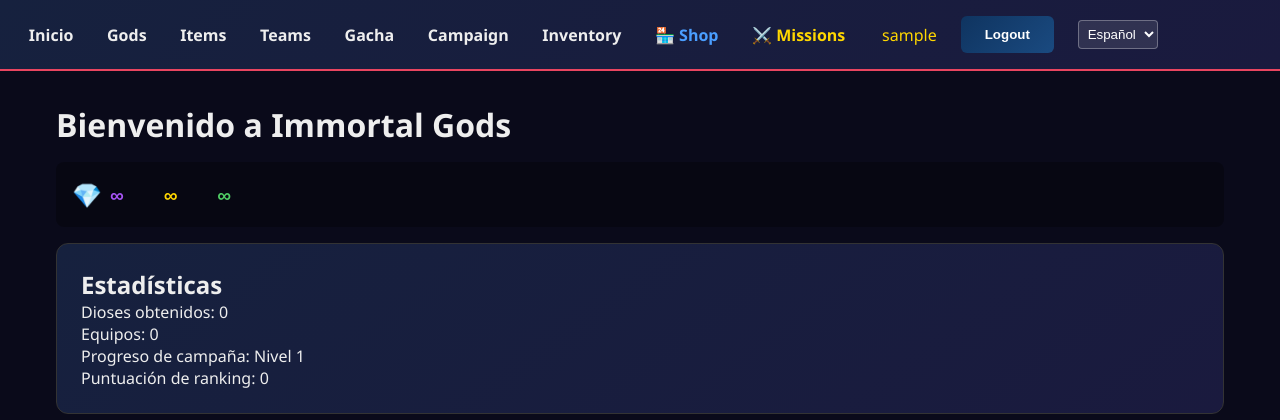
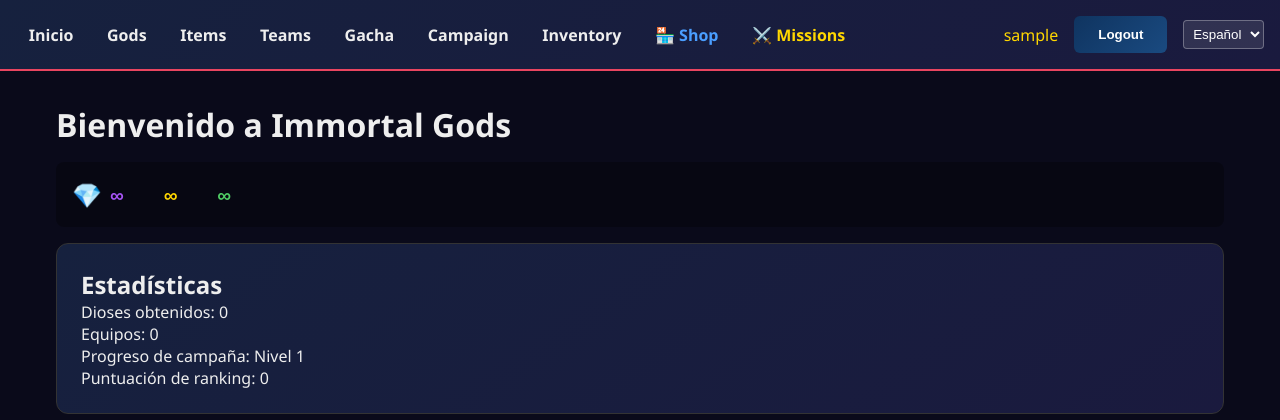
Before and after one commit to LizanDev/immortal_gods, a Django app: page /home/ in a window 1280 px wide. Shown: the top 420 px of the page. Run offline with Django 5.2, Linux system fonts and the light colour scheme; the visitor is signed in with stand-in values (Sample User, id 1); data that the repository does not hold is empty.

Commit message:
fix: restructure navbar with separate right section

```diff
--- a/static/css/style.css
+++ b/static/css/style.css
@@ -4,13 +4,13 @@ a { color: #e94560; text-decoration: none; }
 a:hover { text-decoration: underline; }
 
 /* Nav */
-nav { background: linear-gradient(135deg, #16213e, #1a1a3e); padding: 1rem; display: flex; gap: 1rem; align-items: center; border-bottom: 2px solid #e94560; }
+nav { background: linear-gradient(135deg, #16213e, #1a1a3e); padding: 1rem; display: flex; gap: 1rem; align-items: center; border-bottom: 2px solid #e94560; justify-content: space-between; }
 nav a { color: #eee; font-weight: bold; padding: 0.3rem 0.8rem; border-radius: 4px; transition: background 0.2s; }
 nav a:hover { background: rgba(233, 69, 96, 0.3); text-decoration: none; }
-nav .user { margin-left: auto; color: #ffd700; }
+nav .user { color: #ffd700; }
 .nav-toggle { display: none; background: none; border: none; color: #eee; font-size: 1.5rem; cursor: pointer; padding: 0.5rem; }
-.nav-links { display: flex; gap: 0.5rem; align-items: center; flex-wrap: wrap; }
-.nav-right { margin-left: auto !important; display: flex; align-items: center; gap: 1.5rem; padding-left: 1rem; }
+.nav-links { display: flex; gap: 0.5rem; align-items: center; flex-wrap: wrap; flex: 1; }
+.nav-right { display: flex; align-items: center; gap: 1rem; flex-shrink: 0; }
 
 /* Main */
 main { max-width: 1200px; margin: 2rem auto; padding: 0 1rem; }
--- a/templates/base.html
+++ b/templates/base.html
@@ -22,6 +22,7 @@
             <a href="{% url 'core:inventory' %}">{% trans "Inventory" %}</a>
             <a href="{% url 'core:shop' %}" style="color: #4a9eff;">🏪 {% trans "Shop" %}</a>
             <a href="{% url 'core:missions' %}" style="color: #ffd700;">⚔️ {% trans "Missions" %}</a>
+        </div>
         <div class="nav-right">
             <span class="user">{{ user.username }}</span>
             <form method="post" action="{% url 'core:logout' %}" style="display:inline">
@@ -39,7 +40,6 @@
                     {% endfor %}
                 </select>
             </form>
-            </div>
         </div>
     </nav>
     {% endif %}
```
Lines whose indentation alone changed are shown as unchanged.
